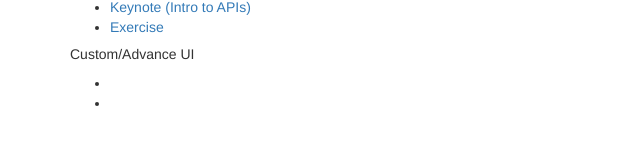
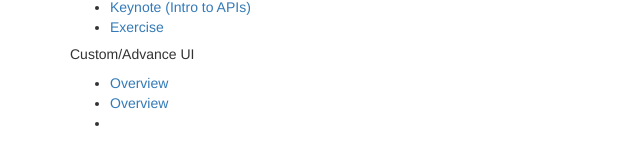
Before and after one commit to benstone1/accesscode-2-2.github.io, a plain HTML site: page units/two.html in a window 1280 px wide. Shown: the part 499-662 px from the top of the page, without its empty margins (0-640 px from the left). Drawn offline with Linux system fonts and the light colour scheme.

Commit message:
UI links added

```diff
--- a/units/two.html
+++ b/units/two.html
@@ -70,7 +70,8 @@
 
         <h5>Custom/Advance UI</h5>
         <ul>
-          <li></li>
+          <li><a href="https://github.com/accesscode-2-2/unit-2/blob/master/lessons/week-2/2015_09_24.md">Overview</a></li>
+          <li><a href="https://github.com/accesscode-2-2/unit-2/blob/master/lessons/week-2/2015_09_26.md">Overview</a></li>
           <li></li>
         </ul>
 
```
